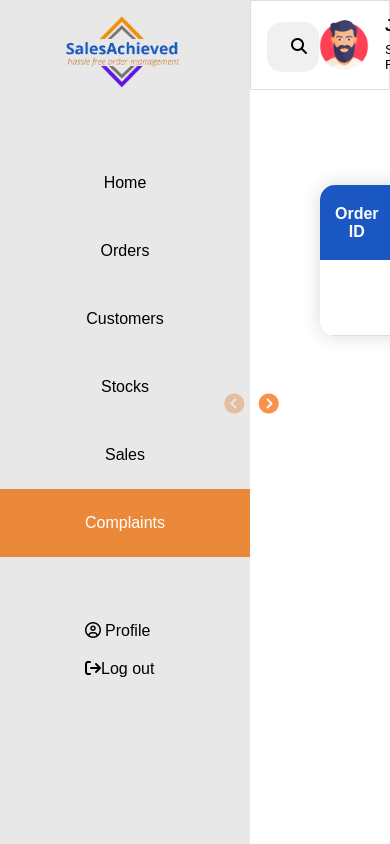
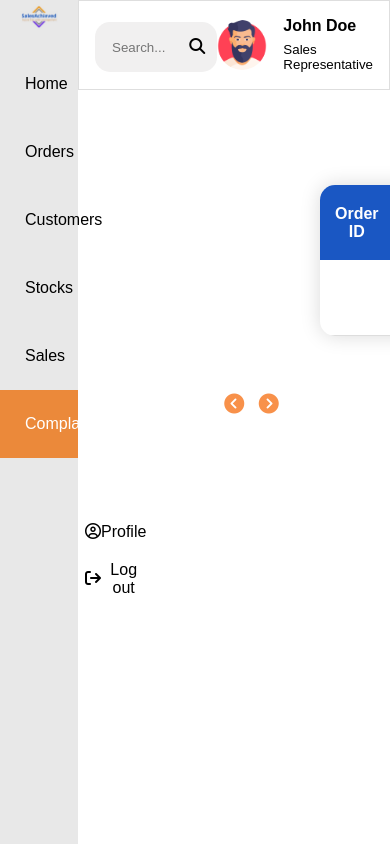
Before and after one commit to Cham-De/SalesAchieved, a PHP site: page /salesRep/complaints.php in a window 390 px wide; the page is wider, and only the part inside the window is pictured. Run offline with PHP 8.4, Linux system fonts and the light colour scheme; tables that the repository leaves empty or names only in its code hold one stand-in row (values such as "Sample post"); data that the repository does not hold is empty; some libraries are stand-ins or nearby versions.

Commit message:
Updated nav bar to responsive

```diff
--- a/View/styles/navBar.css
+++ b/View/styles/navBar.css
@@ -1,6 +1,7 @@
 div.nav_bar{
-    margin-left: 250px;
+    margin-left: 20%;
     display: flex;
+    width: 80%;
     justify-content: space-between;
     padding: 1rem;
     border: 1px solid rgba(217, 217, 217, 0.87);
@@ -46,18 +47,16 @@ div.nav_bar{
   div.side_bar{
     text-decoration: none;
     position: fixed;
-    width: 250px;
+    width: 20%;
     height: 100%;
     left: 0px;
     top: 0px;
+    background: rgba(217, 217, 217, 0.61);
+  }
 
-    background: rgba(217, 217, 217, 0.61);
-
-
-  }
   div.side_bar div.logo{
-    margin-top: 10px;
-    margin-left: 60px;
+    margin-top: 5%;
+    margin-left: 25%;
   }
   div.side_bar ul li.active{
     background: rgb(235, 137, 58);
@@ -82,6 +81,10 @@ div.nav_bar{
 
   div.side_bar ul{
     padding-top: 20%;
+  }
+
+  .last-item{
+    margin-top: 30%;
   }
 
   .side-bar-icons{
```
